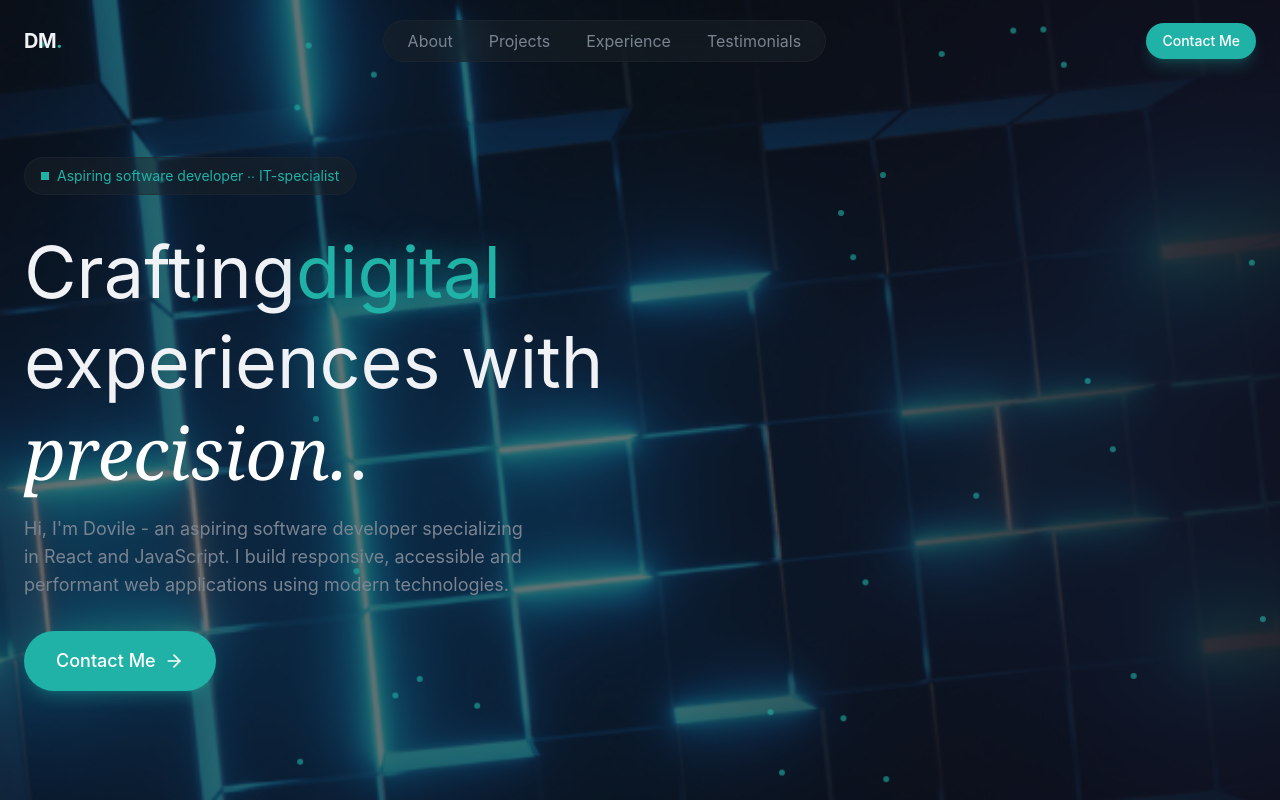
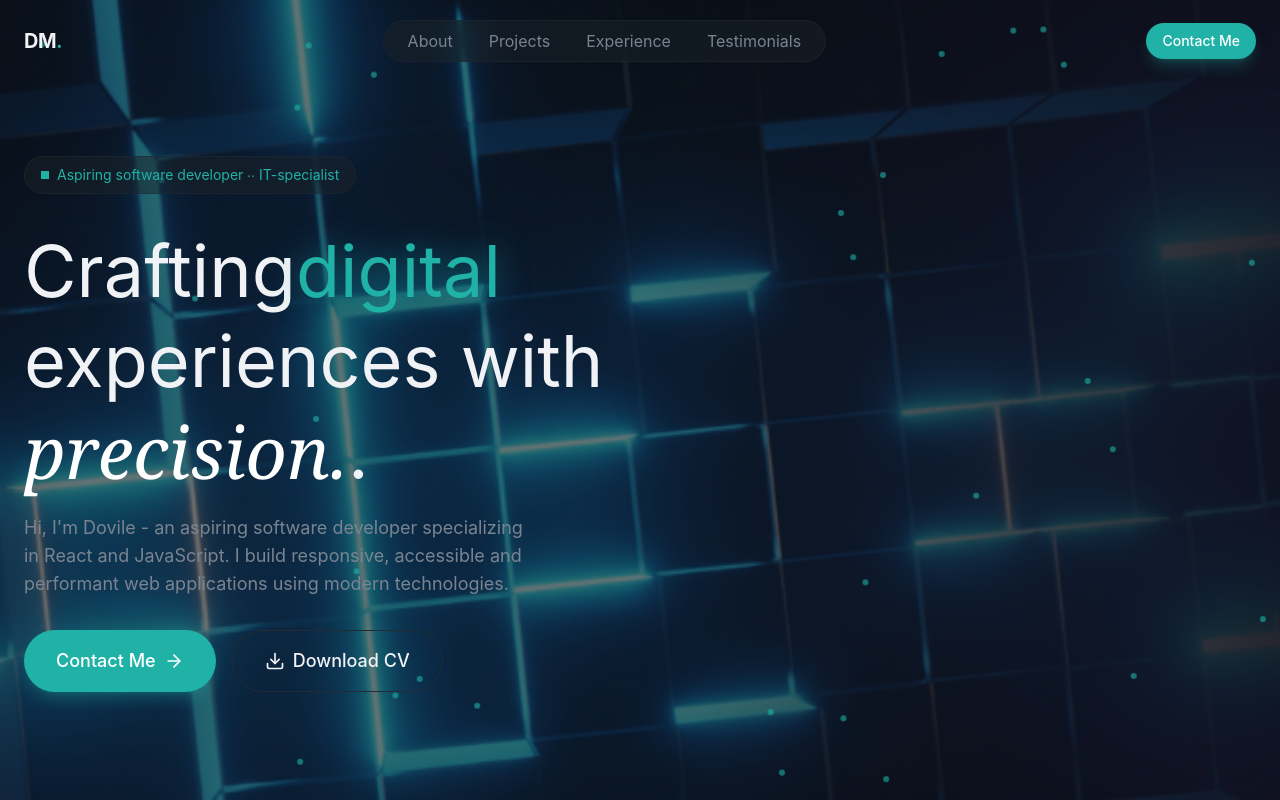
Before and after one commit to dovile-mart/devportfolio, a React (Vite) app: page / in a window 1280 px wide. Built offline with nearby package versions, Linux system fonts and the light colour scheme.

Commit message:
Add an animated border button

```diff
--- /dev/null
+++ b/src/components/AnimatedBorderButton.jsx
@@ -0,0 +1,37 @@
+import { Download } from "lucide-react";
+
+export const AnimatedBorderButton = () => {
+  return (
+      <button className="relative bg-transparent border border-border
+    text-foreground hover:border-primary/50 transition-all
+    duration-1000 focus:outline-none focus-visible:ring-2
+    focus-visible:ring-primary focus-visible:ring-offset-2
+    disabled:opacity-50 disabled:cursor-not-allowed group
+    px-8 py-4 text-lg font-medium rounded-full overflow-visible
+    animated-border">
+      {/** Animated SVG Border */}
+      <svg
+        className="absolute left-0 top-0 w-full h-full pointer-events-none download-cv-svg"
+        viewBox="0 0 200 60"
+        preserveAspectRatio="none"
+        style={{ overflow: "visible" }}
+      >
+        <path
+          d="M 30,1 A 29,29 0 0 0 1,30 L 1,30 A 29,29 0 0 0 30,59 L 170,59 A 29,29 0 0 0 199,30 L 199,30 A 29,29 0 0 0 170,1 Z"
+          fill="none"
+          stroke="var(--color-primary)"
+          strokeWidth="2"
+          strokeDasharray="400 550"
+          strokeDashoffset="400"
+          strokeLinecap="round"
+          strokeLinejoin="round"
+          className="animated-border-path"
+        />
+      </svg>
+      <span className="relative z-10 flex items-center justify-center gap-2">
+        <Download className="w-5 h-5"/>
+        Download CV
+      </span>
+    </button>
+  );
+};
--- a/src/index.css
+++ b/src/index.css
@@ -117,4 +117,23 @@
   .animation-delay-800 {
     animation-delay: 800ms;
   }
+
+  @keyframes animated-border {
+    0% {
+      stroke-dashoffset: 400;
+    }
+    100% {
+      stroke-dashoffset: -550;
+    }
+  }
+
+  .group:hover .animated-border-path {
+    animation: animated-border 1.5s linear infinite;
+  }
+
+  .animated-border:hover {
+    background-color: color-mix(in srgb, #26c4b8 15%, transparent);
+    backdrop-filter: blur(16px);
+    box-shadow: 0 0 20px color-mix(in srgb, #26c4b8 20%, transparent);
+  }
 }
--- a/src/sections/Hero.jsx
+++ b/src/sections/Hero.jsx
@@ -1,5 +1,6 @@
 import { Button } from "@/components/Button";
 import { ArrowRight } from "lucide-react";
+import { AnimatedBorderButton } from "../components/AnimatedBorderButton";
 
 export const Hero = () => {
   return (
@@ -64,11 +65,11 @@ export const Hero = () => {
                           </p>
                       </div>
                       {/** CTA Buttons */}
-                      <div>
+                      <div className="flex flex-wrap gap-4 animate-fade-in animation-delay-300">
                           <Button size="lg">
                               Contact Me <ArrowRight className="w-5 h-5"/>
                           </Button>
-
+                          <AnimatedBorderButton/>
                       </div>
                   </div>
                   {/** Right Column - Profile Image */}
```
